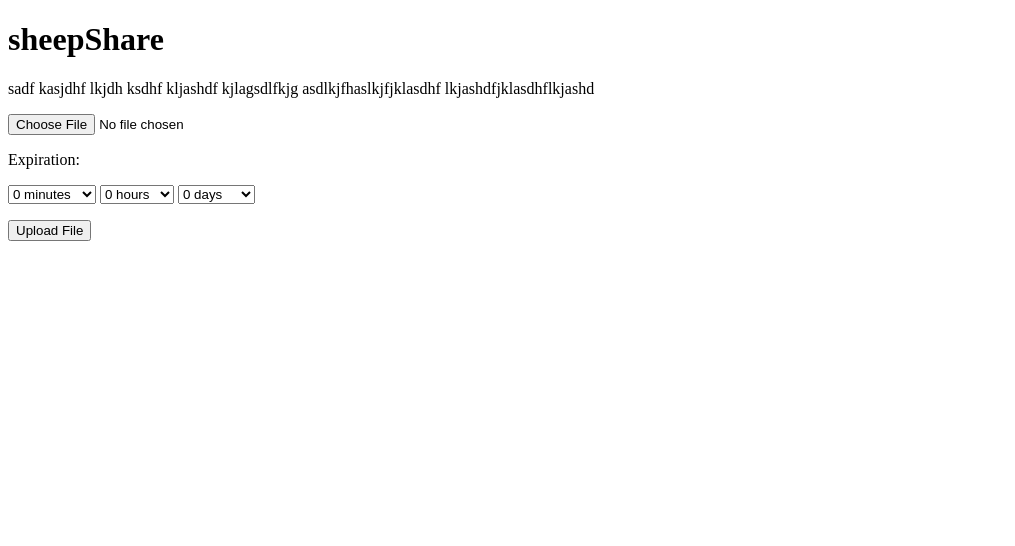
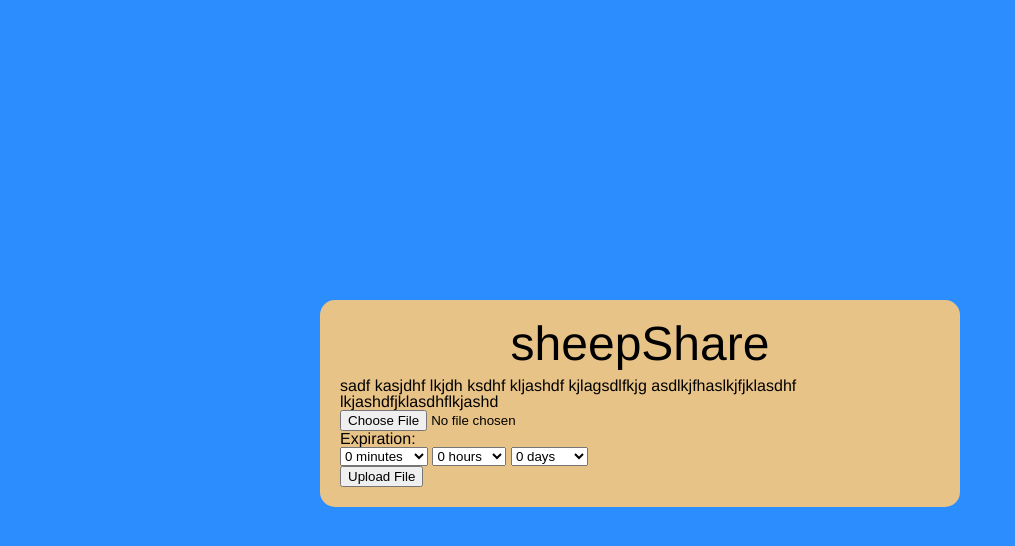
Before and after one commit to fawaf/sheepshare, a Django app: page / in a window 1280 px wide. Shown: the top 546 px of the page, without its empty margins (0-1015 px from the left). Run offline with Django 3.2, Linux system fonts and the light colour scheme.

Commit message:
Add styles to home page

```diff
--- a/src/sheepshare/settings.py
+++ b/src/sheepshare/settings.py
@@ -81,3 +81,4 @@ USE_TZ = True
 # https://docs.djangoproject.com/en/1.6/howto/static-files/
 
 STATIC_URL = '/static/'
+STATICFILES_DIRS = [os.path.join(BASE_DIR, "sheepshare/static")]
--- /dev/null
+++ b/src/sheepshare/static/reset.css
@@ -0,0 +1,43 @@
+html, body, div, span, applet, object, iframe,
+h1, h2, h3, h4, h5, h6, p, blockquote, pre,
+a, abbr, acronym, address, big, cite, code,
+del, dfn, em, img, ins, kbd, q, s, samp,
+small, strike, strong, sub, sup, tt, var,
+b, u, i, center,
+dl, dt, dd, ol, ul, li,
+fieldset, form, label, legend,
+table, caption, tbody, tfoot, thead, tr, th, td,
+article, aside, canvas, details, embed,
+figure, figcaption, footer, header, hgroup,
+menu, nav, output, ruby, section, summary,
+time, mark, audio, video {
+	margin: 0;
+	padding: 0;
+	border: 0;
+	font-size: 100%;
+	font: inherit;
+	vertical-align: baseline;
+}
+/* HTML5 display-role reset for older browsers */
+article, aside, details, figcaption, figure,
+footer, header, hgroup, menu, nav, section {
+	display: block;
+}
+body {
+	line-height: 1;
+}
+ol, ul {
+	list-style: none;
+}
+blockquote, q {
+	quotes: none;
+}
+blockquote:before, blockquote:after,
+q:before, q:after {
+	content: '';
+	content: none;
+}
+table {
+	border-collapse: collapse;
+	border-spacing: 0;
+}
--- /dev/null
+++ b/src/sheepshare/static/site.css
@@ -0,0 +1,29 @@
+body {
+	background-color: #2C8DFF;
+	font-family: Helvetica, Arial, sans-serif;
+}
+
+h1 {
+	font-size: 48px;
+	text-align: center;
+	margin-bottom: 10px;
+}
+
+#container {
+	background-color: #E8C387;
+
+	position: absolute;
+	top: 50%;
+	left: 50%;
+	margin-left: -320px;
+	margin-top: -100px;
+
+	padding: 20px;
+
+	border-radius: 15px;
+	width: 600px;
+}
+
+#content {
+
+}
--- a/src/sheepshare/templates/index.html
+++ b/src/sheepshare/templates/index.html
@@ -2,6 +2,8 @@
 <html>
 	<head>
 		<meta charset="utf-8" />
+		<link rel="stylesheet" href="/static/reset.css" />
+		<link rel="stylesheet" href="/static/site.css" />
 		<title>sheepShare</title>
 	</head>
 
```
